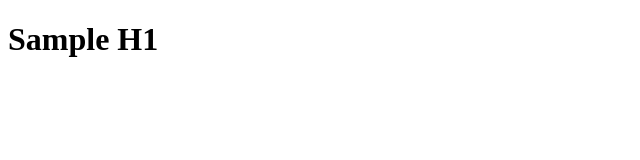
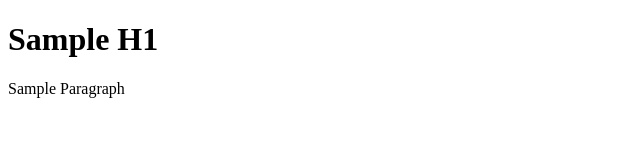
Before and after one commit to VinceTyron/Repo_Sample1, a plain HTML site: page index.html in a window 1280 px wide. Shown: the whole page, without its empty margins (0-640 px from the left). Drawn offline with Linux system fonts and the light colour scheme.

Commit message:
Sample Paragraph added

```diff
--- a/index.html
+++ b/index.html
@@ -7,5 +7,6 @@
 </head>
 <body>
     <h1>Sample H1</h1>
+    <p>Sample Paragraph</p>
 </body>
 </html>
```
